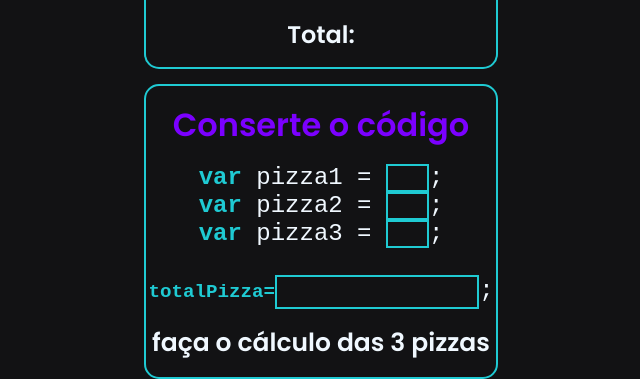
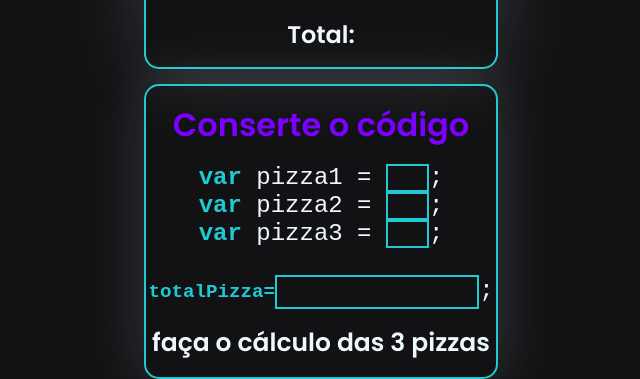
Before and after one commit to Enzf4/projeto-feira-de-profissoes, a plain HTML site: page fase pizza/pizza.html in a window 1280 px wide. Shown: the part 452-831 px from the top of the page, without its empty margins (319-959 px from the left). Drawn offline with Linux system fonts and the light colour scheme.

Commit message:
implementação do box shadow na fase pizza

```diff
--- a/fase pizza/pizza.html
+++ b/fase pizza/pizza.html
@@ -8,6 +8,7 @@
     <script src="script.js" async></script>
 </head>
 <body>
+    <div id="shadow">
     <div id="carrinho-compras">
         <h1>Carrinho</h1>
 
@@ -44,5 +45,6 @@
 
 <h2 id="aviso1">faça o cálculo das 3 pizzas</h2>
     </div>
+</div>
 </body>
 </html>
--- a/fase pizza/style.css
+++ b/fase pizza/style.css
@@ -44,6 +44,7 @@ html, body {
     text-align: center;
     border-radius: 15px;
     margin-bottom: 15px;
+    box-shadow: #dbf4fd2e 0px 0px 80px 0px;
 }
 
 #carrinho-compras p{
@@ -128,6 +129,7 @@ h1{
     width: 350px;
     text-align: center;
     border-radius: 15px;
+    box-shadow: #dbf4fd2e 0px 0px 60px 0px;
 }
 
 strong{
```
